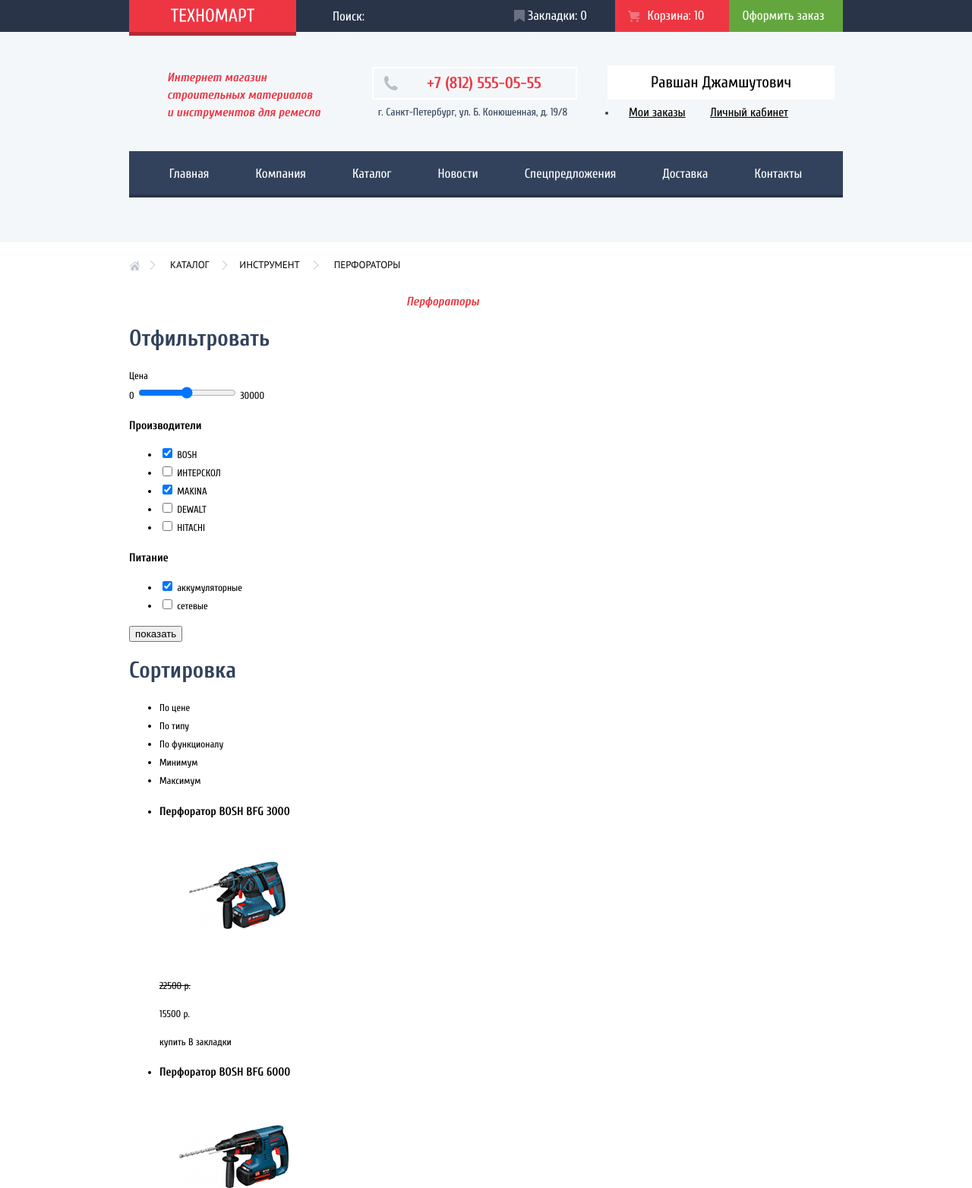
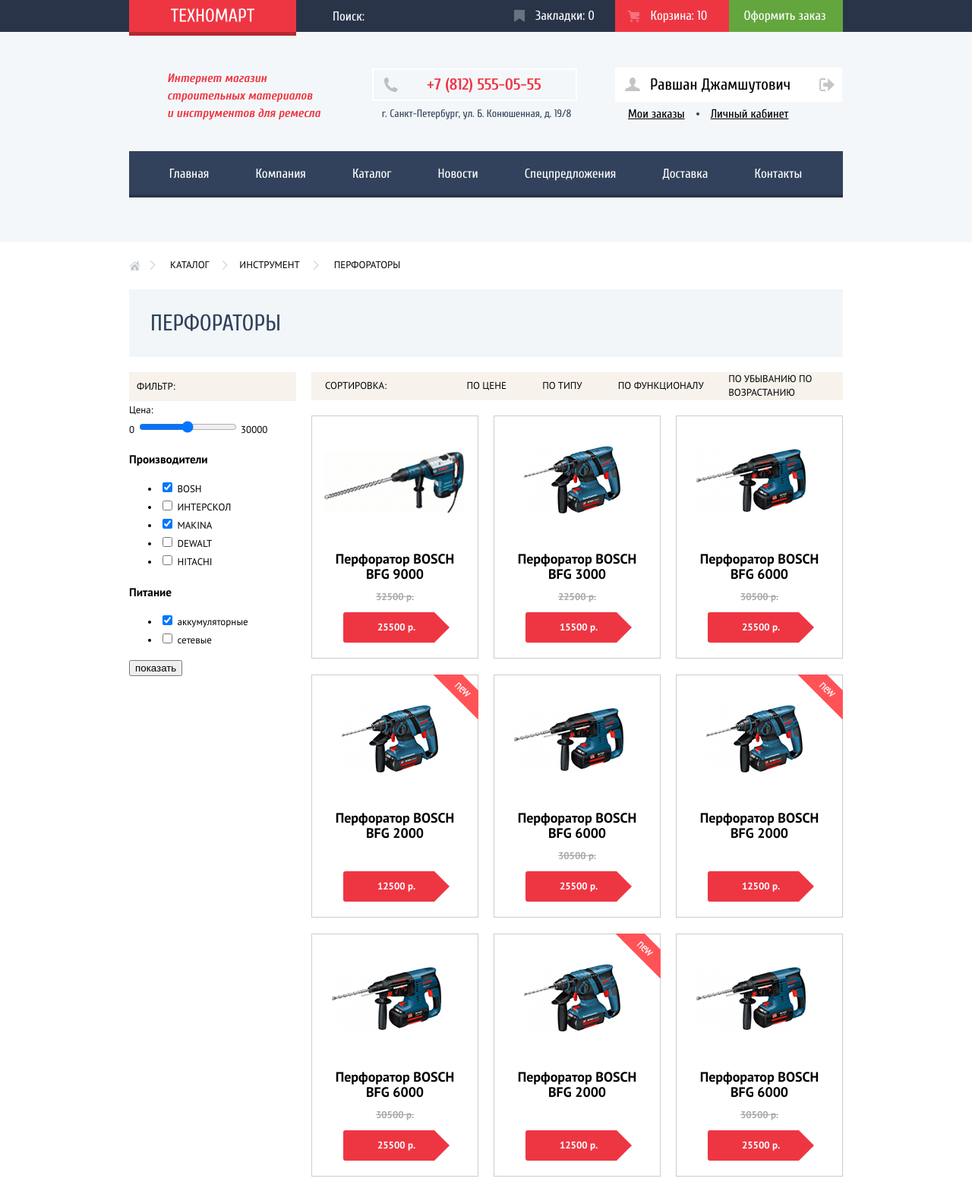
Before and after one commit to Gilef/1090875-technomart-26, a plain HTML site: page catalog.html in a window 1280 px wide. Shown: the top 1564 px of the page at 76% size. Drawn offline with Linux system fonts and the light colour scheme.

Commit message:
Работа с блоком "перфорторы"

```diff
--- a/catalog.html
+++ b/catalog.html
@@ -42,10 +42,28 @@
         </div>
 
         <div class="mid-block-3-catalog">
-          <a class="profile-name" href="#">Равшан Джамшутович</a>
-          <a class="login-exit" href="#"></a>
+
+          <div class="profile-wrapper">
+            <a class="profile-name" href="#">
+                <svg class="icon-user" xmlns="http://www.w3.org/2000/svg" width="20" height="18" viewBox="0 0 20 18">
+                  <path d="M17.881 14.166c-2.144-.735-4.256-1.666-5.207-2.39-.657-.501-.77-1.618-.517-2.415 1.118-.903 1.864-2.477 1.864-4.278C14.021 2.276 12.221 0 10 0S5.979 2.276 5.979 5.083c0 1.801.746 3.374 1.863 4.277.253.798.141 1.915-.517 2.416-.95.724-3.063 1.654-5.207 2.39S0 18 0 18h20s.025-3.099-2.119-3.834z"/>
+                </svg>
+                Равшан Джамшутович
+            </a>
+            <a class="login-exit" href="#">
+              Выйти
+              <svg class="icon-logout" xmlns="http://www.w3.org/2000/svg" width="21" height="17" viewBox="0 0 21 17">
+                <path d="M21 8.5L12.125 0v6h-6v5h6v6z"/>
+                <path d="M3.106 13.952V3.048c.018-.376.171-1.057 1.01-1.057h5.027V0H4.116C1.938 0 1.112 1.81 1.087 3.027v10.946C1.112 15.189 1.938 17 4.116 17h5.027v-1.99H4.116c-.839 0-.992-.683-1.01-1.058z"/>
+              </svg>
+            </a>
+          </div>
+
+          <div class="profile-wrapper-2">
             <a class="my-orders" href="#">Мои заказы</a>
             <a class="personal-profile" href="#">Личный кабинет</a>
+          </div>
+
         </div>
       </section>
 
@@ -73,12 +91,15 @@
         <li><a class="catalog-main-nav-item to-perforator" href="perforator.html">Перфораторы</a></li>
       </ul>
 
-      <section class="perforator-block">
-        <h1>Перфораторы</h1>
-        <h2>Отфильтровать</h2>
+      <h1 class="catalog-h1">Перфораторы</h1>
+
+
+      <div class="perforator-block">
         <!--Доделать второй позунок,и отображение выбранных значений-->
+        <section class="catalog-colomn-1">
+            <h2>Фильтр:</h2>
             <form action="https://echo.htmlacademy.ru" method="get">
-          <label for="price">Цена</label>
+            <label for="price">Цена:</label>
             <div>
               0
               <input type="range" min="0" max="30000" step="100" name="price" id="price">
@@ -131,150 +152,159 @@
             <button type="submit">показать</button>
           </form>
         </section>
-
-      <section>
-        <h2>Сортировка</h2>
-        <ul>
+    <section class="catalog-colomn-2">
+      <section class="filter-line">
+          <h2>Сортировка:</h2>
+          <ul class="filter-list">
             <li><a href="#"> По цене </a></li>
             <li><a href="#"> По типу </a></li>
             <li><a href="#"> По функционалу </a></li>
-          <li><a href="#"> Минимум </a></li>
-          <li><a href="#"> Максимум </a></li>
           </ul>
+          <div class="min-max-block">
+            <a class="min indicator" href="#"> по убыванию </a>
+            <a class="max indicator" href="#"> по возрастанию </a>
+          </div>
         </section>
 
-
-
-      <section>
-        <ul>
-          <li>
-            <h3>
-              Перфоратор BOSH BFG 3000
+          <ul class="goods-list">
+            <li class="goods-item" tabindex="0">
+              <div class="actions">
+                <a href='#' class="buy">купить</a>
+                <a href='#' class="bookmark">В закладки</a>
+              </div>
+              <div class="picture">
+                <img src="img/perforator_9000.png" width="218" height="170" alt="BFG-9000">
+              </div>
+              <h3 class="name">
+                <a href="">Перфоратор BOSCH BFG 9000</a>
               </h3>
-            <img src="img/perforator_3000.png" width="218" height="170" alt="BFG-3000">
-            <del>
-              <p>22500 p.</p>
-            </del>
-            <p>15500 p.</p>
-            <div>
-              <a href='#'>купить</a>
-              <a href='#'>В закладки</a>
-            </div>
+              <del class="discount">32500 p.</del>
+              <div class="price">25500 p.</div>
             </li>
 
-          <li>
-            <h3>
-              Перфоратор BOSH BFG 6000
+            <li class="goods-item" tabindex="0">
+              <div class="actions">
+                <a href='#' class="buy">купить</a>
+                <a href='#' class="bookmark">В закладки</a>
+              </div>
+              <div class="picture">
+                <img src="img/perforator_3000.png" width="218" height="170" alt="BFG-3000">
+              </div>
+              <h3 class="name">
+                <a href="">Перфоратор BOSCH BFG 3000</a>
               </h3>
-            <img src="img/perforator_6000.png" width="218" height="170" alt="BFG-6000">
-            <del>
-              <p>30500 p.</p>
-            </del>
-            <p>25500 p.</p>
-            <div>
-              <a href='#'>купить</a>
-              <a href='#'>В закладки</a>
-            </div>
+              <del class="discount">22500 p.</del>
+              <div class="price">15500 p.</div>
             </li>
 
-          <li>
-            <h3>
-              Перфоратор BOSH BFG 2000
+            <li class="goods-item" tabindex="0">
+              <div class="actions">
+                <a href='#' class="buy">купить</a>
+                <a href='#' class="bookmark">В закладки</a>
+              </div>
+              <div class="picture">
+                <img src="img/perforator_6000.png" width="218" height="170" alt="BFG-6000">
+              </div>
+              <h3 class="name">
+                <a href=""> Перфоратор BOSCH BFG 6000</a>
               </h3>
-            <img src="img/perforator_2000.png" width="218" height="170" alt="BFG-2000">
-            <br>
-            <p>12500 p.</p>
-            <div>
-              <a href='#'>купить</a>
-              <a href='#'>В закладки</a>
-            </div>
+              <del class="discount">30500 p.</del>
+              <div class="price">25500 p.</div>
             </li>
 
-          <li>
-            <h3>
-              Перфоратор BOSH BFG 3000
+            <li class="goods-item" tabindex="0">
+              <div class="flag flag-new">новое</div>
+              <div class="actions">
+                <a href='#' class="buy">купить</a>
+                <a href='#' class="bookmark">В закладки</a>
+              </div>
+              <div class="picture">
+                <img src="img/perforator_2000.png" width="218" height="170" alt="BFG-2000">
+              </div>
+              <h3 class="name">
+                <a href="">Перфоратор BOSCH BFG 2000</a>
               </h3>
-            <img src="img/perforator_3000.png" width="218" height="170" alt="BFG-3000">
-            <del>
-              <p>22500 p.</p>
-            </del>
-            <p>15500 p.</p>
-            <div>
-              <a href='#'>купить</a>
-              <a href='#'>В закладки</a>
-            </div>
+              <div class="discount"><del></del></div>
+              <div class="price">12500 p.</div>
             </li>
 
-          <li>
-            <h3>
-              Перфоратор BOSH BFG 6000
+            <li class="goods-item" tabindex="0">
+              <div class="actions">
+                <a href='#' class="buy">купить</a>
+                <a href='#' class="bookmark">В закладки</a>
+              </div>
+              <div class="picture">
+                <img src="img/perforator_6000.png" width="218" height="170" alt="BFG-6000">
+              </div>
+              <h3 class="name">
+                <a href=""> Перфоратор BOSCH BFG 6000</a>
               </h3>
-            <img src="img/perforator_6000.png" width="218" height="170" alt="BFG-6000">
-            <del>
-              <p>30500 p.</p>
-            </del>
-            <p>25500 p.</p>
-            <div>
-              <a href='#'>купить</a>
-              <a href='#'>В закладки</a>
-            </div>
+              <del class="discount">30500 p.</del>
+              <div class="price">25500 p.</div>
             </li>
 
-          <li>
-            <h3>
-              Перфоратор BOSH BFG 2000
+            <li class="goods-item" tabindex="0">
+              <div class="flag flag-new">новое</div>
+              <div class="actions">
+                <a href='#' class="buy">купить</a>
+                <a href='#' class="bookmark">В закладки</a>
+              </div>
+              <div class="picture">
+                <img src="img/perforator_2000.png" width="218" height="170" alt="BFG-2000">
+              </div>
+              <h3 class="name">
+                <a href="">Перфоратор BOSCH BFG 2000</a>
               </h3>
-            <img src="img/perforator_2000.png" width="218" height="170" alt="BFG-2000">
-            <br>
-            <p>12500 p.</p>
-            <div>
-              <a href='#'>купить</a>
-              <a href='#'>В закладки</a>
-            </div>
+              <div class="discount"><del></del></div>
+              <div class="price">12500 p.</div>
             </li>
 
-          <li>
-            <h3>
-              Перфоратор BOSH BFG 3000
+            <li class="goods-item" tabindex="0">
+              <div class="actions">
+                <a href='#' class="buy">купить</a>
+                <a href='#' class="bookmark">В закладки</a>
+              </div>
+              <div class="picture">
+                <img src="img/perforator_6000.png" width="218" height="170" alt="BFG-6000">
+              </div>
+              <h3 class="name">
+                <a href=""> Перфоратор BOSCH BFG 6000</a>
               </h3>
-            <img src="img/perforator_3000.png" width="218" height="170" alt="BFG-3000">
-            <del>
-              <p>22500 p.</p>
-            </del>
-            <p>15500 p.</p>
-            <div>
-              <a href='#'>купить</a>
-              <a href='#'>В закладки</a>
-            </div>
+              <del class="discount">30500 p.</del>
+              <div class="price">25500 p.</div>
             </li>
 
-          <li>
-            <h3>
-              Перфоратор BOSH BFG 6000
+            <li class="goods-item" tabindex="0">
+              <div class="flag flag-new">новое</div>
+              <div class="actions">
+                <a href='#' class="buy">купить</a>
+                <a href='#' class="bookmark">В закладки</a>
+              </div>
+              <div class="picture">
+                <img src="img/perforator_2000.png" width="218" height="170" alt="BFG-2000">
+              </div>
+              <h3 class="name">
+                <a href="">Перфоратор BOSCH BFG 2000</a>
               </h3>
-            <img src="img/perforator_6000.png" width="218" height="170" alt="BFG-6000">
-            <del>
-              <p>30500 p.</p>
-            </del>
-            <p>25500 p.</p>
-            <div>
-              <a href='#'>купить</a>
-              <a href='#'>В закладки</a>
-            </div>
+              <div class="discount"><del></del></div>
+              <div class="price">12500 p.</div>
             </li>
 
-          <li>
-            <h3>
-              Перфоратор BOSH BFG 2000
+            <li class="goods-item" tabindex="0">
+              <div class="actions">
+                <a href='#' class="buy">купить</a>
+                <a href='#' class="bookmark">В закладки</a>
+              </div>
+              <div class="picture">
+                <img src="img/perforator_6000.png" width="218" height="170" alt="BFG-6000">
+              </div>
+              <h3 class="name">
+                <a href=""> Перфоратор BOSCH BFG 6000</a>
               </h3>
-            <img src="img/perforator_2000.png" width="218" height="170" alt="BFG-2000">
-            <br>
-            <p>12500 p.</p>
-            <div>
-              <a href='#'>купить</a>
-              <a href='#'>В закладки</a>
-            </div>
+              <del class="discount">30500 p.</del>
+              <div class="price">25500 p.</div>
             </li>
+
           </ul>
         <div>
         <h4>Страницы</h4>
@@ -284,6 +314,7 @@
         <a href="#">Следующая </a>
       </div>
     </section>
+  </div>
 </div>
       <article>
       <h2>Пара слов о перфораторах</h2>
--- a/css/Style.css
+++ b/css/Style.css
@@ -79,7 +79,7 @@ a {
     height: 1px;
     margin: -1px;
     …
-  }
+}
 .search{
     font-family: "cuprum", "Verdana", "Arial", "sans-serif";
     font-size: 17px;
@@ -88,7 +88,7 @@ a {
     height: 42px;
     width: 270px;
     border: none;
-    padding:0;
+    padding: 0;
     padding-left: 48px;
     box-sizing: border-box;
 }
@@ -141,7 +141,7 @@ h1{
 
 .h-right .header-make-order {
     background: #63a63e;
-    padding-left: 5px;
+    padding-left: 9px;
 }
 
 .h-right .header-make-order:hover,
@@ -218,7 +218,7 @@ main h2{
 
 }
 
-.popular-goods h3{
+.goods-list h3{
     font-size: 18px;
     color: #000000;
 }
@@ -367,13 +367,11 @@ nav a:active{
 
 .h-right .header-bin-active{
     box-sizing: border-box;
-    padding-left: 22px;
     background-color: #ee3643;
 }
 
 .h-right .tabs-active{
     box-sizing: border-box;
-    padding-left: 10px;
 }
 
 .h-right .tabs:hover,
@@ -527,7 +525,7 @@ nav a:active{
     text-align: center;
     align-items: center;
     margin-top:39px;
-    margin-bottom:34px;
+    margin-bottom:32px;
 }
 
 
@@ -540,7 +538,7 @@ nav a:active{
 
 .header-mid .mid-block-2{
     margin: auto;
-    width: 320px;
+    width: 330px;
 }
 
 .header-mid .mid-block-2 p{
@@ -554,7 +552,7 @@ nav a:active{
     padding: 9px 0;
     padding-left: 25px;
     margin-left:10px;
-    margin-top: 7px;
+    margin-top: 9px;
     box-sizing: border-box;
     display: block;
     border:2px #ffffff solid;
@@ -594,49 +592,92 @@ nav a:active{
 }
 
 .header-mid .mid-block-3-catalog{
-    width: 310px;
+    width: 300px;
     box-sizing: border-box;
     padding: 0;
     font-size: 16px;
-    margin: auto;
     display: flex;
     flex-wrap: wrap;
-    justify-content: space-between;
-}
-
-
+}
+
+.profile-wrapper{
+    display: flex;
+    box-sizing: border-box;
+
+}
+
+.profile-wrapper a{
+    display: block;
+    box-sizing: border-box;
+}
 .mid-block-3-catalog .profile-name{
-    padding: 12px;
+    position: relative;
     letter-spacing: 0px;
-    box-sizing: border-box;
     font-size: 21px;
     background-color: #ffffff;
-    width: 299px;
     line-height: 21px;
+    padding-top: 12px;
+    padding-bottom: 12px;
+    padding-left: 46px;
+    padding-right:calc(68px - 45px);
+}
+
+.mid-block-3-catalog .icon-logout{
+    vertical-align: middle;
+    fill: #c5c5c5 ;
+}
+
+.icon-user{
+    top: 13px;
+    left: 13px;
+    vertical-align: middle;
+    fill: #c5c5c5;
+    position: absolute;
+
+}
+
+.login-exit{
+    padding: 14px 5px;
+    padding-left: 9px;
+    font-size: 0;
+    width: 45px;
+    line-height: 17px;
+    background-color: #ffffff;
+}
+
+.profile-wrapper-2{
+    text-decoration: underline;
+    box-sizing: border-box;
+    width: 100%;
+    display: flex;
+    flex-wrap: wrap;
+    margin-top: 7px;
+}
+
+.profile-wrapper-2 a{
+    position: relative;
+    line-height: 18px;
+    font-size: 16px;
+    padding: 0 17px;
+
 }
 .mid-block-3-catalog .my-orders{
-    text-decoration: underline;
-    box-sizing: border-box;
-    padding-left: 28px;
-    padding-top: 5px;
-}
-
-.mid-block-3-catalog .personal-profile{
-    text-decoration: underline;
-    box-sizing: border-box;
-    padding-right: 72px;
-    padding-top: 5px;
-}
-
-.mid-block-3-catalog .personal-profile::before{
+
+}
+
+.profile-wrapper-2 a::before{
     content:"";
     position: absolute;
-    right: 479px;
-    top: 147px;
+    right: -2px;
+    top: calc(50% - 2px);
     width: 4px;
 	height: 4px;
 	background: #32425c;
     border-radius: 50%;
+}
+
+.profile-wrapper-2 a:last-child::before{
+    display: none;
 }
 
 .mid-block-3 a{
@@ -1771,4 +1812,106 @@ Main
     display: none;
 }
 
+
+
+/*********H1-catalog******/
+
+.catalog-h1{
+    font-style: normal;
+    text-transform: uppercase;
+    font-weight: normal;
+    font-size: 30px;
+    line-height: 30px;
+    color: #32425c;
+    background-color: #f2f6f8;
+    padding-top: 30px;
+    padding-bottom: 29px;
+    padding-left: 28px;
+    width: auto;
+}
+
 /*********perforator-block***********/
+
+.perforator-block{
+    display: flex;
+    font-family:"ptsans", "Arial", "Arial Narrow", "sans-serif";
+    margin-top: 20px;
+}
+
+.catalog-colomn-1{
+    width: 220px;
+    margin-right: 20px;
+}
+
+.catalog-colomn-2{
+    width: 700px;
+}
+
+/**********catalog-colomn-1********/
+
+.perforator-block h2,
+.filter-line{
+    text-transform: uppercase;
+    font-weight: normal;
+    font-size: 13px;
+    line-height: 18px;
+    width: calc(100% - 20px);
+    background-color: #f7f3ec;
+    margin: 0;
+    padding: 10px;
+    color: #000000;
+}
+
+/**********catalog-colomn-2********/
+
+
+
+/**************filter-line*****************/
+.filter-line{
+    display: flex;
+    width: 100%;
+    box-sizing: border-box;
+    padding: 0;
+
+}
+
+
+.filter-list{
+    display: flex;
+    list-style: none;
+    justify-content: space-around;
+    margin: 0;
+    padding: 9px;
+    width: calc(100% - 220px);
+    background-color: #f7f3ec;
+}
+
+.filter-line h2{
+    box-sizing: border-box;
+    width: 220px;
+    padding: 10px;
+    padding-left: 18px;
+    padding-top: 9px;
+}}
+
+.min-max-block{
+    font-size: 0;
+    line-height: 0;
+}
+/********catalog goods-list*********/
+.catalog-colomn-2 .goods-list{
+    flex-wrap: wrap;
+
+}
+
+.catalog-items{
+    font-size: 0;
+}
+
+.catalog-item {
+    font-size: 16px;
+}
+
+.catalog-item:nth-child(3n) {
+    margin-right: 0;
+  }
```
Lines whose indentation alone changed are shown as unchanged.
